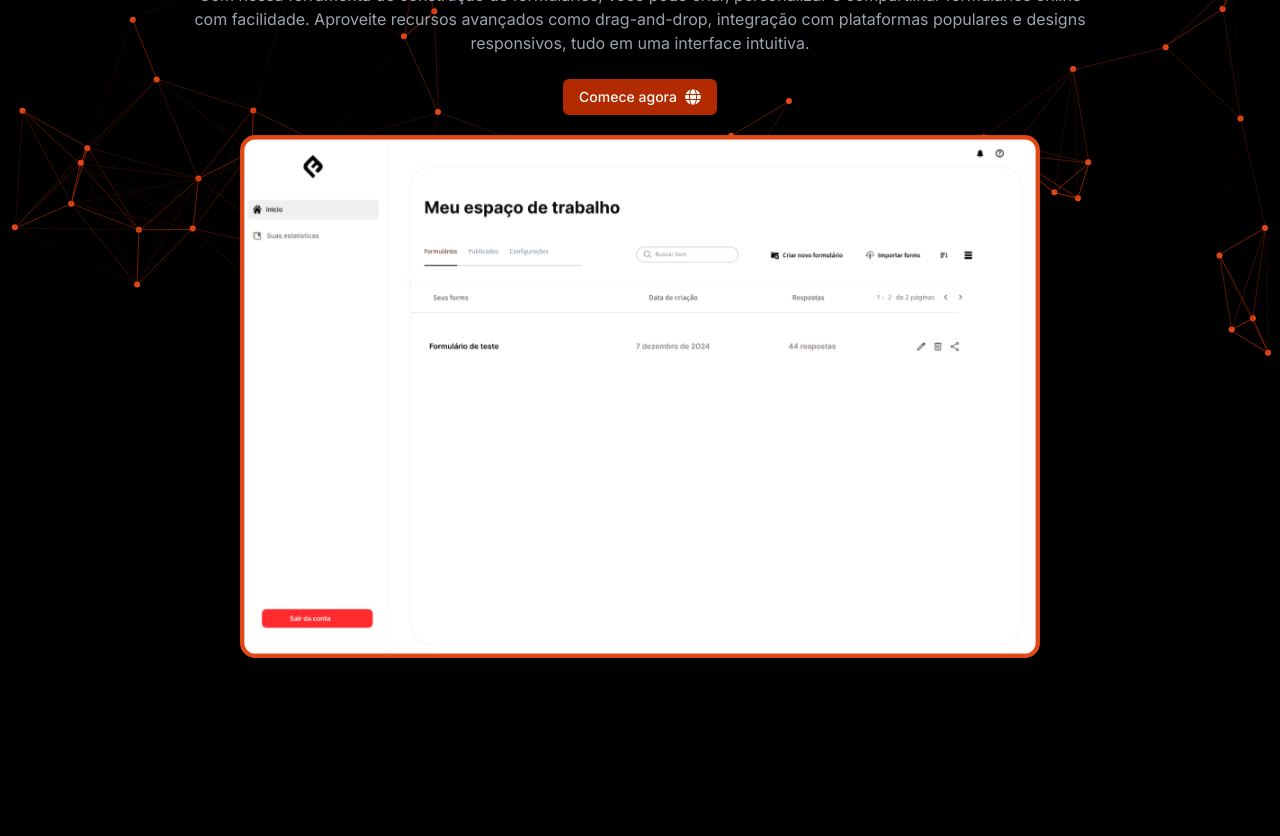
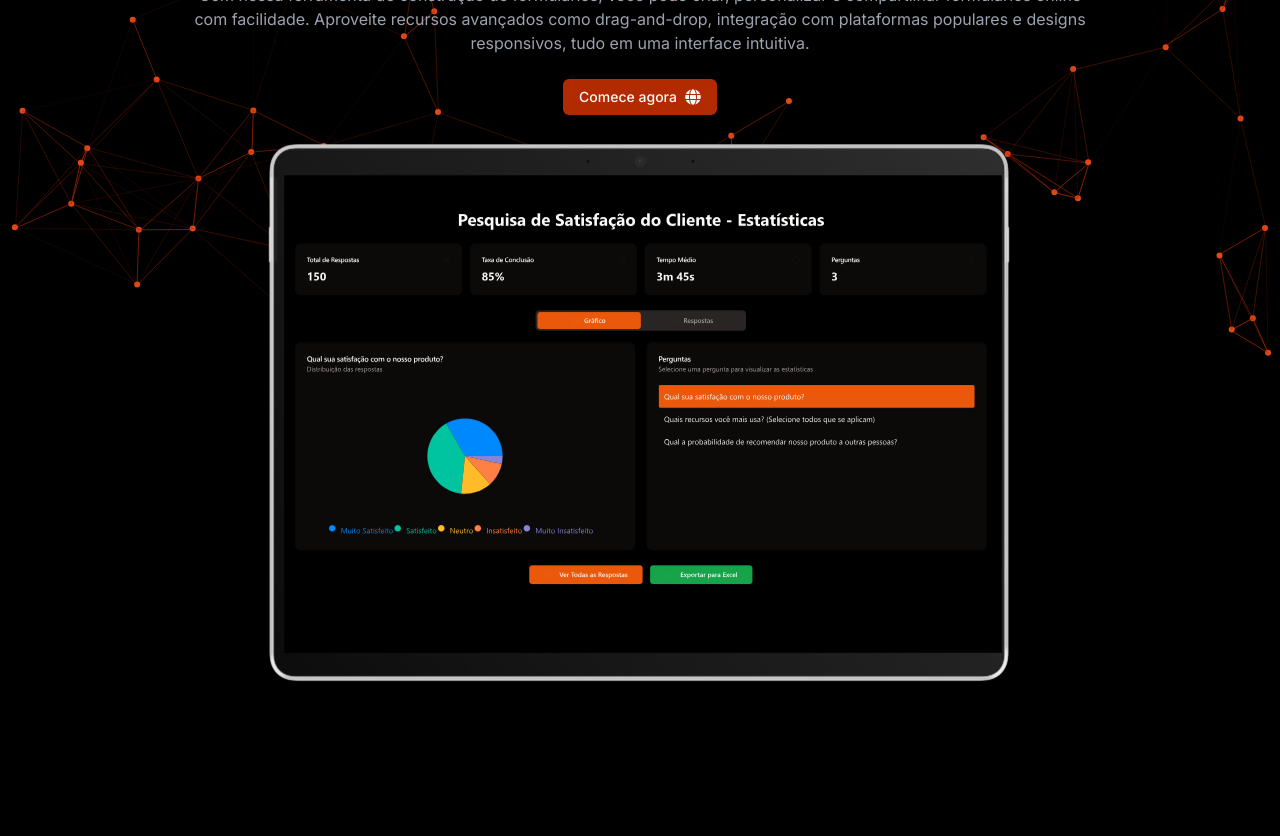
Before and after one commit to Comunidade-FullDev/form-fulldev, a Next.js app: page / in a window 1280 px wide. Shown: the part 440-1276 px from the top of the page. Built offline with nearby package versions, Linux system fonts and the light colour scheme.

Commit message:
style: alterando a imagem do Hero mostrada na main

```diff
--- a/src/app/page.tsx
+++ b/src/app/page.tsx
@@ -29,11 +29,9 @@ export default function Home(): JSX.Element {
       setShowModal(true);
     };
 
-    // Listener para detectar a expiração do token
     window.addEventListener('tokenExpired', handleTokenExpired);
 
     return () => {
-      // Limpa o listener quando o componente for desmontado
       window.removeEventListener('tokenExpired', handleTokenExpired);
     };
   }, []);
--- a/src/components/Sections_LP/Hero.tsx
+++ b/src/components/Sections_LP/Hero.tsx
@@ -24,8 +24,10 @@ export function Hero() {
                     <a href="/login" data-aos="fade-up" data-aos-delay="200"><Button>Comece agora <FaGlobe /></Button></a>
                 </div>
                 <div className="mt-10">
-                    <Image src="/ImgHero.svg" width={800} height={400} priority alt="" className="animate-float" />
-                </div>
+                <Image src="/imagehero.svg" width={800}
+                      quality={100}
+
+                    height={400} priority alt="" className="animate-float" />                </div>
             </div>
             <div className="mt-40 mb-16 flex justify-center items-center" data-aos="zoom-out">
                 <Image src="/ProgressBarImage.png" width={800} height={200} alt="" />
```
